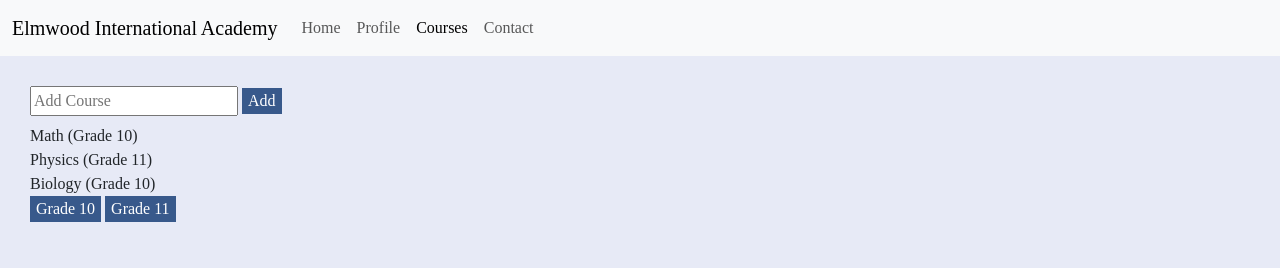
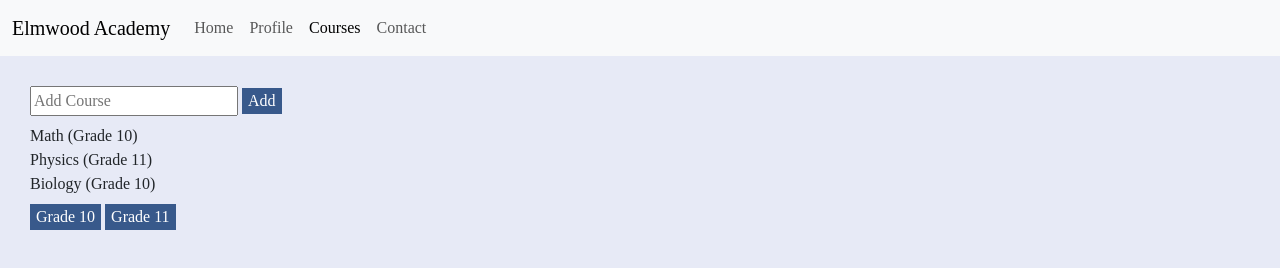
Before and after one commit to muzhiwa/school-profile, a plain HTML site: page courses.html in a window 1280 px wide. Drawn offline with nearby package versions, Linux system fonts and the light colour scheme.

Commit message:
updated script.js

```diff
--- a/courses.html
+++ b/courses.html
@@ -10,7 +10,7 @@
 <body>
     <nav class="navbar navbar-expand-lg bg-body-tertiary">
         <div class="container-fluid">
-            <a class="navbar-brand" href="#">Elmwood International Academy</a>
+            <a class="navbar-brand" href="#">Elmwood Academy</a>
             <button class="navbar-toggler" type="button" data-bs-toggle="collapse" data-bs-target="#navbarNav" aria-controls="navbarNav" aria-expanded="false" aria-label="Toggle navigation">
             <span class="navbar-toggler-icon"></span>
             </button>
@@ -38,8 +38,8 @@
             <button id="add-course">Add</button>
         </div>
         <div id="course-list" class="mt-2"></div>
-        <button data-grade = "10" class="filter-btn">Grade 10</button>
-        <button data-grade ="11" class="filter-btn"> Grade 11</button>
+        <button data-grade = "10" class="filter-btn mt-2">Grade 10</button>
+        <button data-grade ="11" class="filter-btn mt-2"> Grade 11</button>
     </section>
     <script src="https://cdn.jsdelivr.net/npm/bootstrap@5.3.7/dist/js/bootstrap.bundle.min.js" integrity="sha384-ndDqU0Gzau9qJ1lfW4pNLlhNTkCfHzAVBReH9diLvGRem5+R9g2FzA8ZGN954O5Q" crossorigin="anonymous"></script>
     <script src="script.js"></script>
--- a/script.js
+++ b/script.js
@@ -77,7 +77,7 @@ if (form) {
     const genderChecked = document.querySelector('input[name="gender"]:checked');
 
     if (name && email && message && genderChecked ) {
-      alert("Message sent successfully!");
+      alert("We have recieved your message. Our team will get in touch with you regarding your query as soon as possible.");
       form.reset();
     } else {
       alert("Please fill in all fields.");
--- a/styles.css
+++ b/styles.css
@@ -3,7 +3,6 @@
   --secondary-color:#113f67;
   --font-size: 18px;
   --body-font: "Merriweather", serif;
-  --heading-font: "Lato", sans-serif;
 }
 
 body {
```
Also changed, not shown: contact.html (+1 -1 lines), index.html (+1 -1 lines), profile.html (+1 -1 lines).
